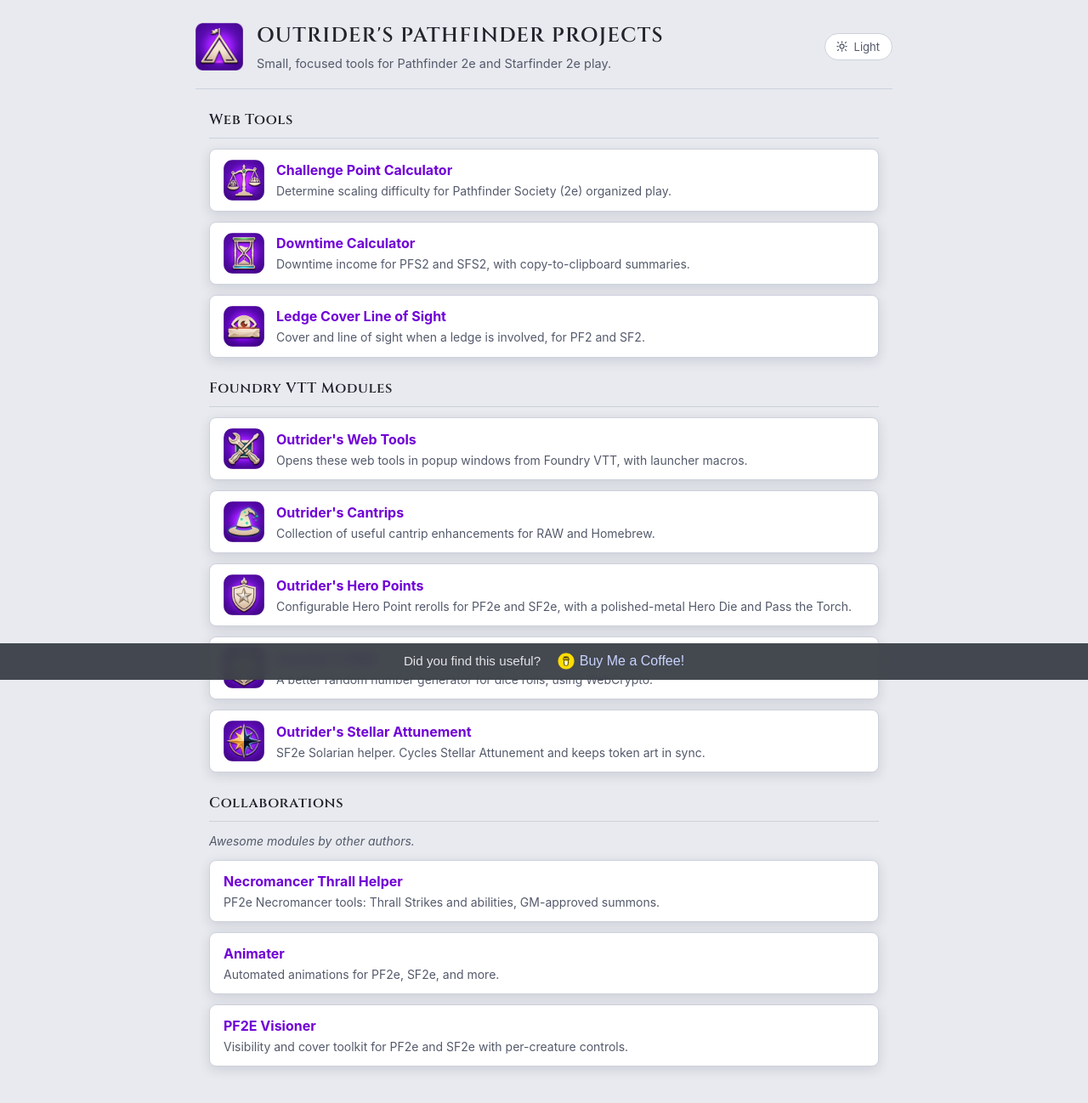
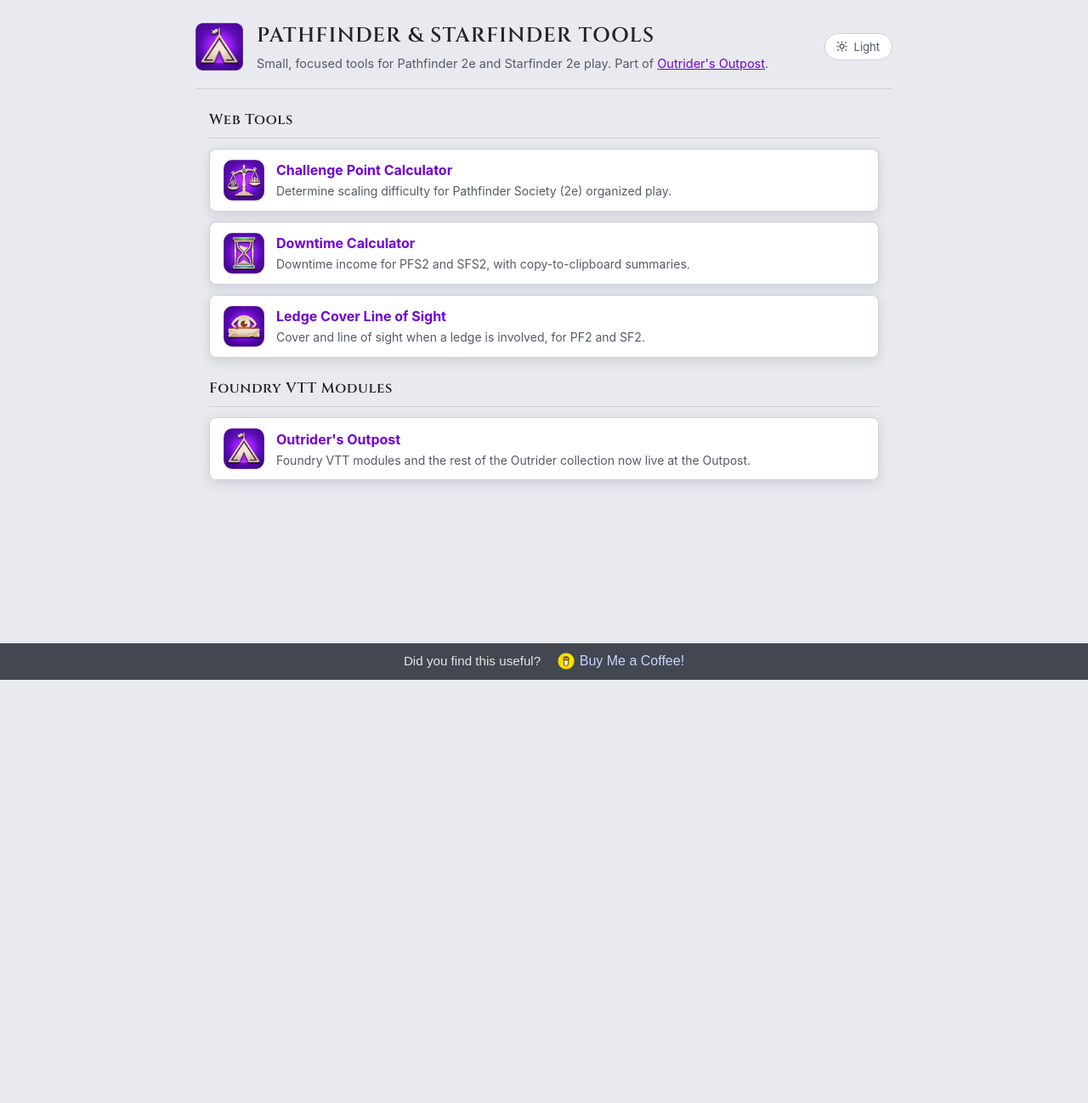
Before and after one commit to 0utrider/pathfinder, a plain HTML site: page index.html in a window 1280 px wide. Shown: the whole page at 85% size. After the commit the page ends 800 px from the top, so only its background shows below. Drawn offline with Linux system fonts and the light colour scheme; a web font is replaced by a local one.

Commit message:
Retitle as Pathfinder & Starfinder Tools, point to Outrider's Outpost
Root page and README list web tools only; Foundry modules and
collaborations move to the Outpost site. Tool pages get a back-link.
Manifest name updated, start_url and scope unchanged.

```diff
--- a/index.html
+++ b/index.html
@@ -12,7 +12,7 @@
     </script>
     <meta charset="UTF-8">
     <meta name="viewport" content="width=device-width, initial-scale=1.0">
-    <title>Outrider's Pathfinder Projects</title>
+    <title>Pathfinder &amp; Starfinder Tools</title>
     <script>try{var t=localStorage.getItem('outrider-theme');if(t==='light'||t==='dark')document.documentElement.dataset.theme=t;}catch(e){}</script>
     <link rel="preconnect" href="https://fonts.googleapis.com">
     <link rel="preconnect" href="https://fonts.gstatic.com" crossorigin>
@@ -31,10 +31,10 @@
 
 <body>
     <header class="site-header">
-        <a class="brand" href="https://github.com/0utrider/pathfinder#readme" title="About this site (README)"><img src="img/outrider-outpost.webp" alt="About Outrider's Pathfinder Projects (README)"></a>
+        <a class="brand" href="https://github.com/0utrider/pathfinder#readme" title="About this site (README)"><img src="img/outrider-outpost.webp" alt="About Pathfinder &amp; Starfinder Tools (README)"></a>
         <div class="head-text">
-            <h1>Outrider's Pathfinder Projects</h1>
-            <p>Small, focused tools for Pathfinder 2e and Starfinder 2e play.</p>
+            <h1>Pathfinder &amp; Starfinder Tools</h1>
+            <p>Small, focused tools for Pathfinder 2e and Starfinder 2e play. Part of <a href="https://0utrider.github.io/outpost/">Outrider's Outpost</a>.</p>
         </div>
         <button id="themeToggle" type="button" aria-pressed="true">
             <svg id="themeIcon" viewBox="0 0 24 24" fill="none" stroke="currentColor" stroke-width="2" stroke-linecap="round" stroke-linejoin="round"></svg>
@@ -56,21 +56,7 @@
         <section>
             <h2>Foundry VTT Modules</h2>
             <ul class="cards">
-                <li><a href="https://github.com/0utrider/outrider-web-tools"><img class="ico" src="img/outrider-web-tools.webp" alt="" width="48" height="48"><span class="txt"><span class="name">Outrider's Web Tools</span><span class="desc">Opens these web tools in popup windows from Foundry VTT, with launcher macros.</span></span></a></li>
-                <li><a href="https://github.com/0utrider/outrider-cantrips"><img class="ico" src="img/outrider-cantrips.webp" alt="" width="48" height="48"><span class="txt"><span class="name">Outrider's Cantrips</span><span class="desc">Collection of useful cantrip enhancements for RAW and Homebrew.</span></span></a></li>
-                <li><a href="https://github.com/0utrider/outrider-hero-points"><img class="ico" src="img/outrider-hero-points.webp" alt="" width="48" height="48"><span class="txt"><span class="name">Outrider's Hero Points</span><span class="desc">Configurable Hero Point rerolls for PF2e and SF2e, with a polished-metal Hero Die and Pass the Torch.</span></span></a></li>
-                <li><a href="https://github.com/0utrider/outrider-rng"><img class="ico" src="img/outrider-rng.webp" alt="" width="48" height="48"><span class="txt"><span class="name">Outrider's RNG</span><span class="desc">A better random number generator for dice rolls, using WebCrypto.</span></span></a></li>
-                <li><a href="https://github.com/0utrider/outrider-stellar-attunement"><img class="ico" src="img/outrider-stellar-attunement.webp" alt="" width="48" height="48"><span class="txt"><span class="name">Outrider's Stellar Attunement</span><span class="desc">SF2e Solarian helper. Cycles Stellar Attunement and keeps token art in sync.</span></span></a></li>
-            </ul>
-        </section>
-
-        <section>
-            <h2>Collaborations</h2>
-            <p class="note">Awesome modules by other authors.</p>
-            <ul class="cards">
-                <li><a href="https://github.com/kerplunk177/necromancer-thrall-helper"><span class="txt"><span class="name">Necromancer Thrall Helper</span><span class="desc">PF2e Necromancer tools: Thrall Strikes and abilities, GM-approved summons.</span></span></a></li>
-                <li><a href="https://github.com/roileaf/animater"><span class="txt"><span class="name">Animater</span><span class="desc">Automated animations for PF2e, SF2e, and more.</span></span></a></li>
-                <li><a href="https://github.com/roileaf/pf2e-visioner"><span class="txt"><span class="name">PF2E Visioner</span><span class="desc">Visibility and cover toolkit for PF2e and SF2e with per-creature controls.</span></span></a></li>
+                <li><a href="https://0utrider.github.io/outpost/"><img class="ico" src="img/outrider-outpost.webp" alt="" width="48" height="48"><span class="txt"><span class="name">Outrider's Outpost</span><span class="desc">Foundry VTT modules and the rest of the Outrider collection now live at the Outpost.</span></span></a></li>
             </ul>
         </section>
     </main>
```
Also changed, not shown: challenge/index.html (+2 -2 lines), downtime/index.html (+2 -2 lines), ledgecover/index.html (+2 -2 lines), site.webmanifest, 4 other files.
